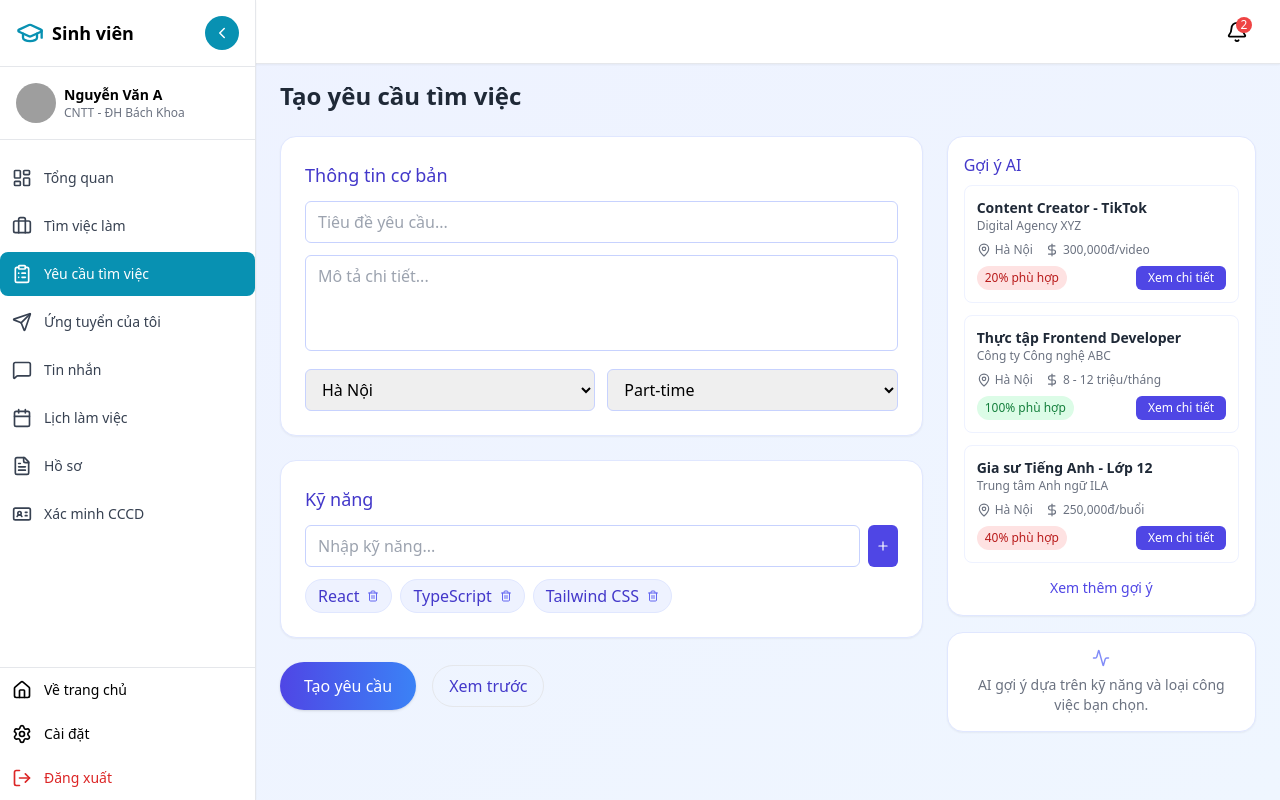
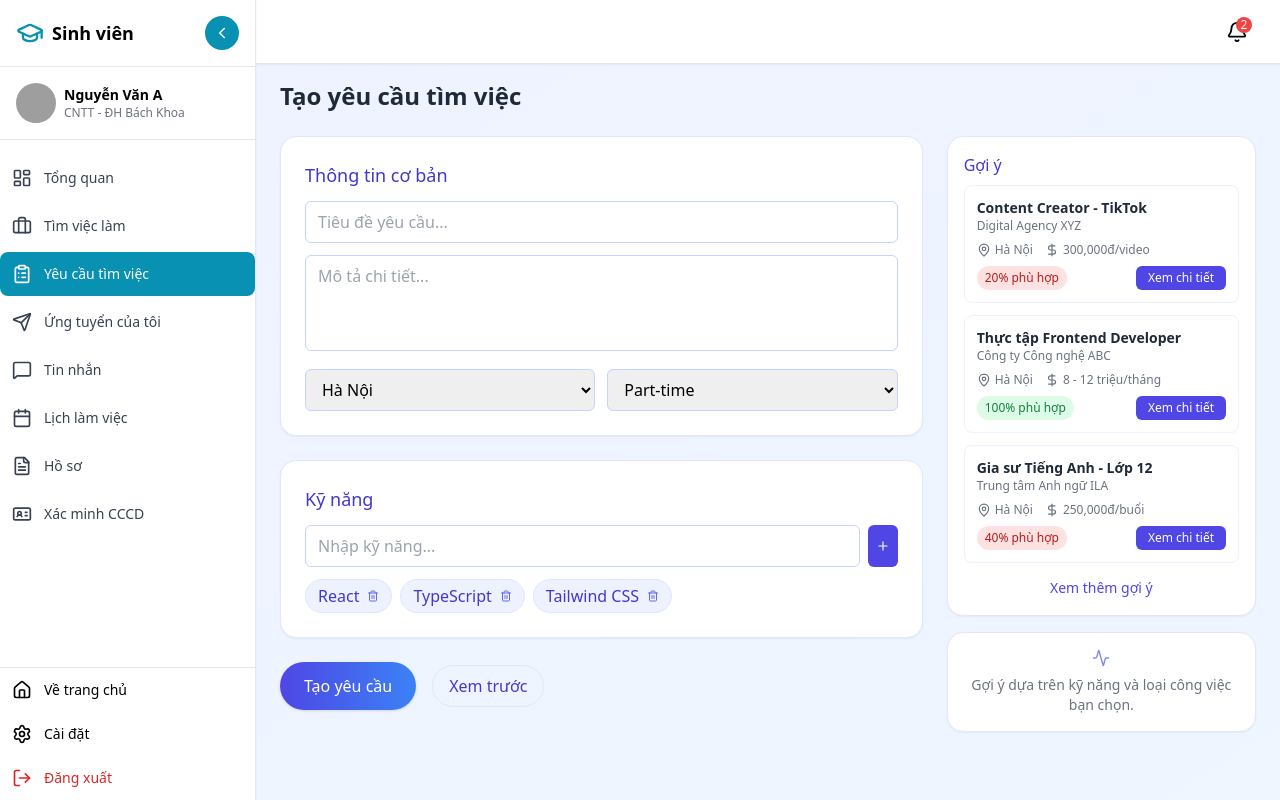
Before and after one commit to quocaz123/jobmate_FE, a React (Vite) app: page /student/jobrequest in a window 1280 px wide. Built offline with nearby package versions, Linux system fonts and the light colour scheme; grey boxes are pictures that could not be loaded.

Commit message:
page người tìm việc và các phần liên quan

```diff
--- a/src/pages/student/StudentJobRequest.jsx
+++ b/src/pages/student/StudentJobRequest.jsx
@@ -248,7 +248,7 @@ export default function StudentJobRequest() {
 
           <aside className="space-y-4">
             <div className="bg-white rounded-2xl border border-indigo-100 shadow-sm p-4">
-              <h3 className="text-md font-medium text-indigo-700 mb-2">Gợi ý AI</h3>
+              <h3 className="text-md font-medium text-indigo-700 mb-2">Gợi ý</h3>
               <div className="space-y-3">
                 {suggestedJobs.map((j) => (
                   <div
@@ -288,7 +288,7 @@ export default function StudentJobRequest() {
 
             <div className="bg-white rounded-2xl border border-indigo-100 shadow-sm p-4 text-center text-sm text-gray-500">
               <Activity size={18} className="mx-auto mb-2 text-indigo-400" />
-              AI gợi ý dựa trên kỹ năng và loại công việc bạn chọn.
+              Gợi ý dựa trên kỹ năng và loại công việc bạn chọn.
             </div>
           </aside>
         </div>
```
